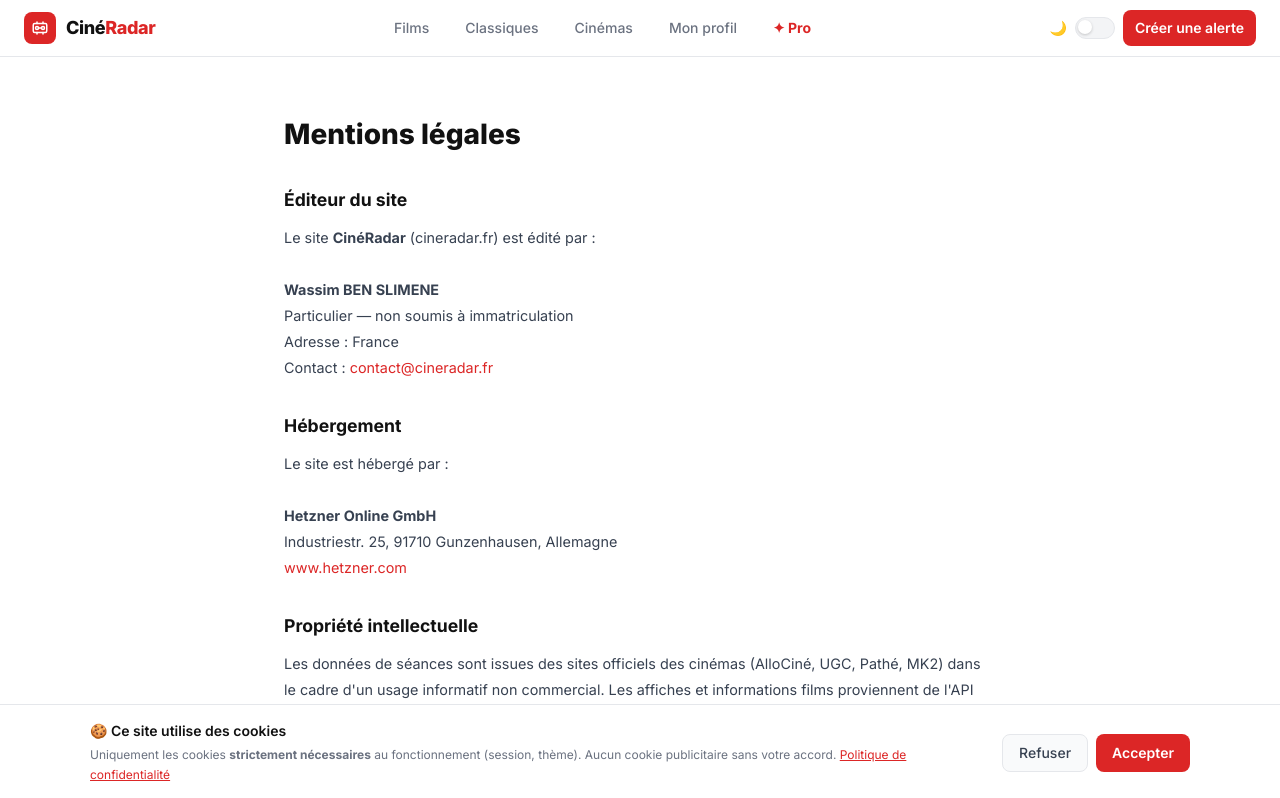
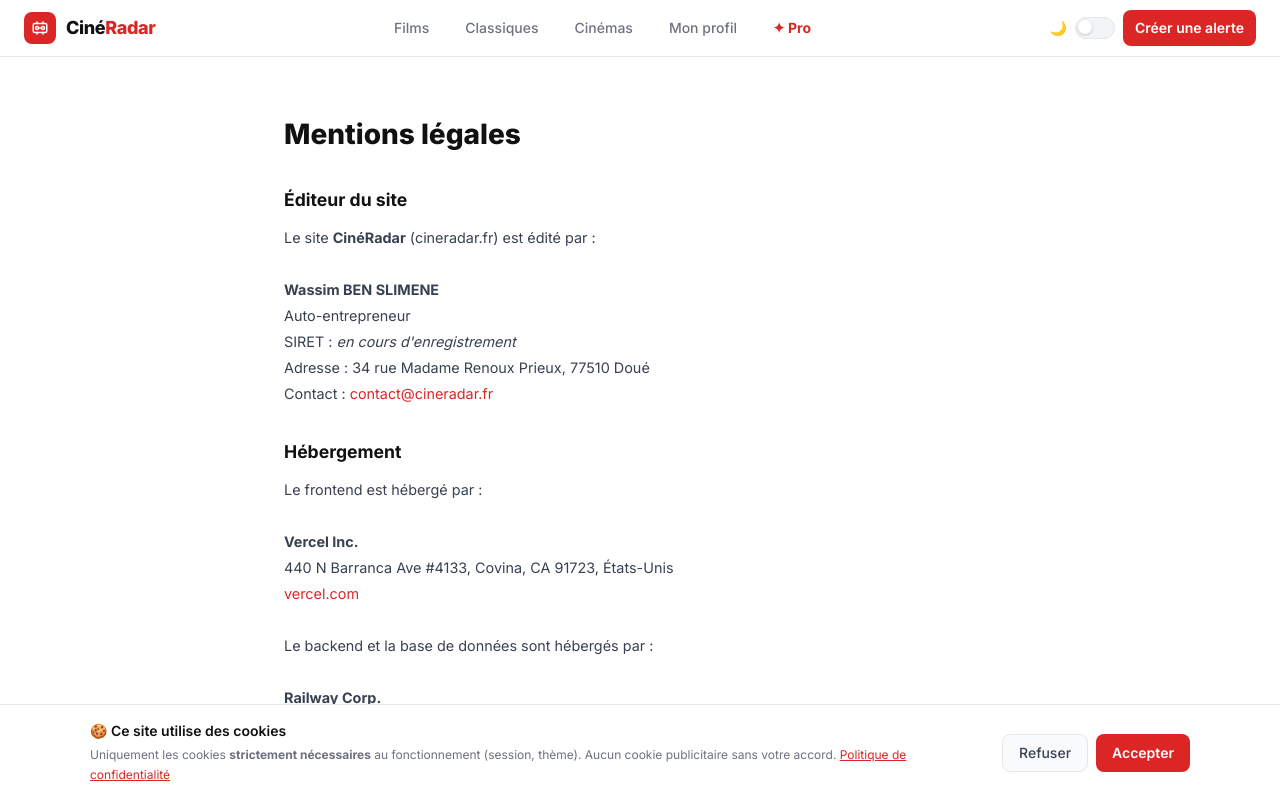
Before and after one commit to wassimbens/cineradar-frontend, a Next.js app: page /legal/mentions-legales in a window 1280 px wide. Shown: the top 798 px of the page. Built offline with nearby package versions, Linux system fonts and the light colour scheme.

Commit message:
Update mentions légales et politique de confidentialité

```diff
--- a/src/app/legal/confidentialite/page.tsx
+++ b/src/app/legal/confidentialite/page.tsx
@@ -57,7 +57,8 @@
           titre: "5. Partage des données",
           contenu: `CinéRadar ne vend ni ne partage vos données personnelles avec des tiers à des fins commerciales.
 Sous-traitants techniques :
-• Hetzner Online GmbH (hébergement, Allemagne — RGPD)
+• Vercel Inc. (hébergement frontend, États-Unis — Privacy Shield)
+• Railway Corp. (hébergement backend et base de données, États-Unis)
 • Resend Inc. (envoi d'emails transactionnels)
 Ces prestataires traitent vos données uniquement pour le service rendu et sont soumis à des obligations contractuelles strictes de confidentialité.`,
         },
--- a/src/app/legal/mentions-legales/page.tsx
+++ b/src/app/legal/mentions-legales/page.tsx
@@ -19,8 +19,9 @@
         <p style={{ color: "var(--text-2)", lineHeight: 1.8, fontSize: "0.9rem" }}>
           Le site <strong>CinéRadar</strong> (cineradar.fr) est édité par :<br /><br />
           <strong>Wassim BEN SLIMENE</strong><br />
-          Particulier — non soumis à immatriculation<br />
-          Adresse : France<br />
+          Auto-entrepreneur<br />
+          SIRET : <em>en cours d&apos;enregistrement</em><br />
+          Adresse : 34 rue Madame Renoux Prieux, 77510 Doué<br />
           Contact : <a href="mailto:contact@cineradar.fr" style={{ color: "var(--red)" }}>contact@cineradar.fr</a>
         </p>
       </section>
@@ -30,11 +31,18 @@
           Hébergement
         </h2>
         <p style={{ color: "var(--text-2)", lineHeight: 1.8, fontSize: "0.9rem" }}>
-          Le site est hébergé par :<br /><br />
-          <strong>Hetzner Online GmbH</strong><br />
-          Industriestr. 25, 91710 Gunzenhausen, Allemagne<br />
-          <a href="https://www.hetzner.com" target="_blank" rel="noopener noreferrer" style={{ color: "var(--red)" }}>
-            www.hetzner.com
+          Le frontend est hébergé par :<br /><br />
+          <strong>Vercel Inc.</strong><br />
+          440 N Barranca Ave #4133, Covina, CA 91723, États-Unis<br />
+          <a href="https://vercel.com" target="_blank" rel="noopener noreferrer" style={{ color: "var(--red)" }}>
+            vercel.com
+          </a><br /><br />
+
+          Le backend et la base de données sont hébergés par :<br /><br />
+          <strong>Railway Corp.</strong><br />
+          San Francisco, CA, États-Unis<br />
+          <a href="https://railway.app" target="_blank" rel="noopener noreferrer" style={{ color: "var(--red)" }}>
+            railway.app
           </a>
         </p>
       </section>
@@ -44,9 +52,9 @@
           Propriété intellectuelle
         </h2>
         <p style={{ color: "var(--text-2)", lineHeight: 1.8, fontSize: "0.9rem" }}>
-          Les données de séances sont issues des sites officiels des cinémas (AlloCiné, UGC, Pathé, MK2)
-          dans le cadre d&apos;un usage informatif non commercial. Les affiches et informations films
-          proviennent de l&apos;API TMDB (The Movie Database). CinéRadar n&apos;est pas affilié à ces entités.
+          Les données de séances sont issues des sites officiels des cinémas dans le cadre d&apos;un
+          usage informatif. Les affiches et informations films proviennent de l&apos;API TMDB
+          (The Movie Database). CinéRadar n&apos;est pas affilié à ces entités.
         </p>
       </section>
 
--- a/src/app/page.tsx
+++ b/src/app/page.tsx
@@ -2,7 +2,7 @@
 import FilmCard from "@/components/FilmCard";
 import CinemaCard from "@/components/CinemaCard";
 import CommentCaMarche from "@/components/CommentCaMarche";
-import CinemasProches from "@/components/CinemasProches";
+
 import FilmsLocaux from "@/components/FilmsLocaux";
 import Image from "next/image";
 import { api, Film } from "@/lib/api";
@@ -353,9 +353,6 @@
           </section>
         )}
 
-        {/* Cinémas près de moi (géolocalisation) */}
-        <CinemasProches />
-
         {/* Comment ça marche */}
         <CommentCaMarche />
 
```
